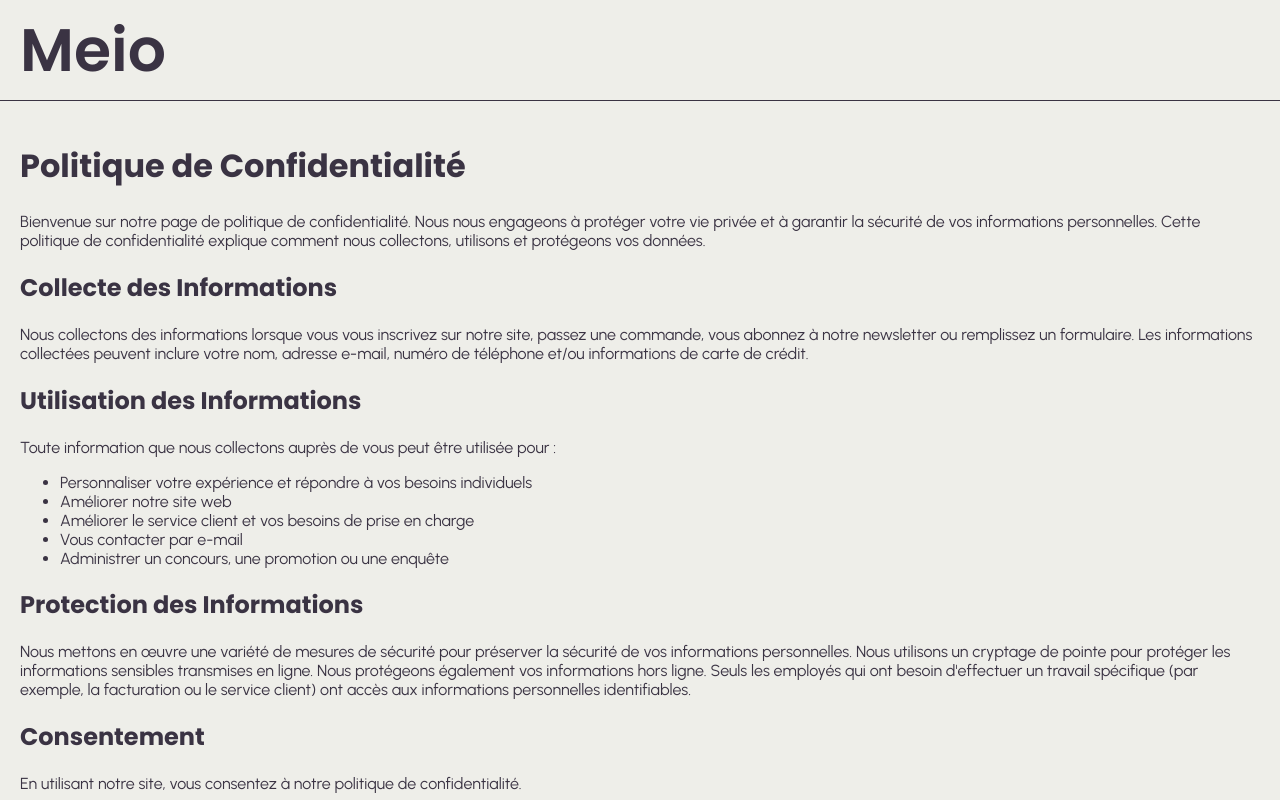
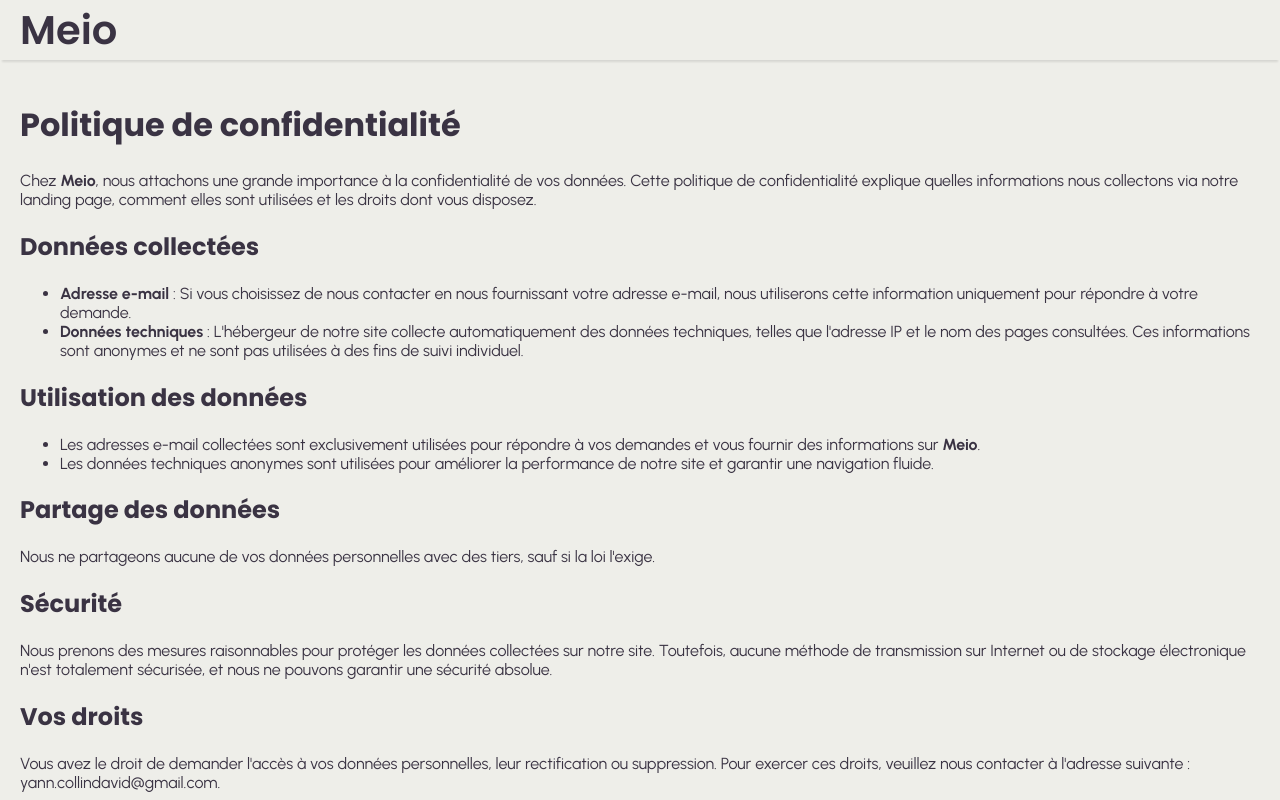
Before and after one commit to yanndav/meio-landing, a Next.js app: page /politique-de-confidentialite in a window 1280 px wide. Shown: the top 800 px of the page. Built offline with nearby package versions, Linux system fonts and the light colour scheme.

Commit message:
Landing page ready : contact modified + improved fonctionalities discovery

```diff
--- a/src/app/politique-de-confidentialite/page.tsx
+++ b/src/app/politique-de-confidentialite/page.tsx
@@ -1,66 +1,81 @@
 import React from "react";
+import Link from "next/link";
 
 const PolitiqueDeConfidentialite: React.FC = () => {
   return (
     <div style={{ padding: "20px" }}>
-      <h1>Politique de Confidentialité</h1>
+      <h1>Politique de confidentialité</h1>
+
       <p>
-        Bienvenue sur notre page de politique de confidentialité. Nous nous
-        engageons à protéger votre vie privée et à garantir la sécurité de vos
-        informations personnelles. Cette politique de confidentialité explique
-        comment nous collectons, utilisons et protégeons vos données.
+        Chez <strong>Meio</strong>, nous attachons une grande importance à la
+        confidentialité de vos données. Cette politique de confidentialité
+        explique quelles informations nous collectons via notre landing page,
+        comment elles sont utilisées et les droits dont vous disposez.
       </p>
-      <h2>Collecte des Informations</h2>
-      <p>
-        Nous collectons des informations lorsque vous vous inscrivez sur notre
-        site, passez une commande, vous abonnez à notre newsletter ou remplissez
-        un formulaire. Les informations collectées peuvent inclure votre nom,
-        adresse e-mail, numéro de téléphone et/ou informations de carte de
-        crédit.
-      </p>
-      <h2>Utilisation des Informations</h2>
-      <p>
-        Toute information que nous collectons auprès de vous peut être utilisée
-        pour :
-      </p>
+
+      <h2>Données collectées</h2>
       <ul>
         <li>
-          Personnaliser votre expérience et répondre à vos besoins individuels
+          <strong>Adresse e-mail</strong> : Si vous choisissez de nous contacter
+          en nous fournissant votre adresse e-mail, nous utiliserons cette
+          information uniquement pour répondre à votre demande.
         </li>
-        <li>Améliorer notre site web</li>
-        <li>Améliorer le service client et vos besoins de prise en charge</li>
-        <li>Vous contacter par e-mail</li>
-        <li>Administrer un concours, une promotion ou une enquête</li>
+        <li>
+          <strong>Données techniques</strong> : L'hébergeur de notre site
+          collecte automatiquement des données techniques, telles que l'adresse
+          IP et le nom des pages consultées. Ces informations sont anonymes et
+          ne sont pas utilisées à des fins de suivi individuel.
+        </li>
       </ul>
-      <h2>Protection des Informations</h2>
+
+      <h2>Utilisation des données</h2>
+      <ul>
+        <li>
+          Les adresses e-mail collectées sont exclusivement utilisées pour
+          répondre à vos demandes et vous fournir des informations sur{" "}
+          <strong>Meio</strong>.
+        </li>
+        <li>
+          Les données techniques anonymes sont utilisées pour améliorer la
+          performance de notre site et garantir une navigation fluide.
+        </li>
+      </ul>
+
+      <h2>Partage des données</h2>
       <p>
-        Nous mettons en œuvre une variété de mesures de sécurité pour préserver
-        la sécurité de vos informations personnelles. Nous utilisons un cryptage
-        de pointe pour protéger les informations sensibles transmises en ligne.
-        Nous protégeons également vos informations hors ligne. Seuls les
-        employés qui ont besoin d'effectuer un travail spécifique (par exemple,
-        la facturation ou le service client) ont accès aux informations
-        personnelles identifiables.
+        Nous ne partageons aucune de vos données personnelles avec des tiers,
+        sauf si la loi l'exige.
       </p>
-      <h2>Consentement</h2>
+
+      <h2>Sécurité</h2>
       <p>
-        En utilisant notre site, vous consentez à notre politique de
-        confidentialité.
+        Nous prenons des mesures raisonnables pour protéger les données
+        collectées sur notre site. Toutefois, aucune méthode de transmission sur
+        Internet ou de stockage électronique n'est totalement sécurisée, et nous
+        ne pouvons garantir une sécurité absolue.
       </p>
-      <h2>Modifications de notre Politique de Confidentialité</h2>
+
+      <h2>Vos droits</h2>
       <p>
-        Si nous décidons de changer notre politique de confidentialité, nous
-        publierons ces changements sur cette page. La politique modifiée
-        s'appliquera uniquement aux informations collectées après la date de la
-        modification.
+        Vous avez le droit de demander l'accès à vos données personnelles, leur
+        rectification ou suppression. Pour exercer ces droits, veuillez nous
+        contacter à l'adresse suivante :{" "}
+        <Link
+          href={
+            "mailto:yann.collindavid@gmail.com?subject=Meio - Exercer mes droits sur mes données personnelles"
+          }
+        >
+          yann.collindavid@gmail.com
+        </Link>
+        .
       </p>
-      <h2>Contactez-nous</h2>
+
+      <h2>Modifications de la politique de confidentialité</h2>
       <p>
-        Si vous avez des questions concernant cette politique de
-        confidentialité, vous pouvez nous contacter en utilisant les
-        informations ci-dessous :
+        Cette politique de confidentialité peut être mise à jour de temps à
+        autre. Nous vous encourageons à consulter cette page régulièrement pour
+        être informé des éventuels changements.
       </p>
-      <p>Email: support@votresite.com</p>
     </div>
   );
 };
--- a/src/components/footer/Footer.module.css
+++ b/src/components/footer/Footer.module.css
@@ -1,5 +1,4 @@
 .footer {
-  border-top: 1px solid var(--foreground);
   height: 90px;
   display: flex;
   justify-content: center;
--- a/src/components/header/Header.module.css
+++ b/src/components/header/Header.module.css
@@ -1,28 +1,20 @@
 .header {
   position: sticky;
   top: 0;
-  height: 100px;
+  /* height: 100px; */
   display: flex;
   justify-content: space-between;
   align-items: center;
   padding: 0 20px;
-  border-bottom: 1px solid var(--foreground);
+  /* border-bottom: 1px solid var(--foreground); */
   background: var(--background);
   z-index: 1000;
+  box-shadow: 0 4px 2px -2px rgba(0, 0, 0, 0.1); /* Simulate a bottom border */
+  transition: box-shadow 0.3s ease; /* Smooth transition for the shadow effect */
 }
 
 .title {
-  font-size: 60px;
+  font-size: 40px;
   font-weight: 600;
   font-family: var(--font-header);
 }
-
-@media screen and (max-width: 768px) {
-  .header {
-    height: 80px;
-  }
-
-  .title {
-    font-size: 40px;
-  }
-}
--- a/src/components/landing/contact/Contact.module.css
+++ b/src/components/landing/contact/Contact.module.css
@@ -7,7 +7,11 @@
   gap: 50px;
   width: 100%;
   padding: 50px 0px;
-  background: linear-gradient(270deg, #a7a3bb, #b9b8c2);
+  background: linear-gradient(
+    180deg,
+    var(--background),
+    var(--light-purple) 50%
+  );
   max-width: 100%;
 }
 
@@ -25,9 +29,9 @@
   align-items: center;
   gap: 50px;
   flex-wrap: wrap;
-  background: var(--yellow);
+  background: var(--light-gray);
   border-radius: 20px;
-  width: 800px;
+  /* width: 500px; */
   max-width: calc(100% - 15%);
   padding: 30px 5%;
 }
@@ -44,5 +48,19 @@
 }
 
 .answer {
-  text-decoration: underline;
+  font-size: 1.5em;
+  font-family: var(--font-header);
+  font-weight: 500;
+  transition: text-decoration 0.3s;
+  border-radius: 20px;
+  padding: 10px 20px;
+  background: var(--light-purple);
+  color: var(--foreground);
+  transition: all 0.3s;
 }
+
+.answer:hover {
+  cursor: pointer;
+  transform: translateY(-2px);
+  filter: brightness(1.1);
+}
```
Also changed, not shown: src/app/mentions-legales/page.tsx (+29 -24 lines), src/components/landing/contact/Contact.tsx (+11 -3 lines), src/components/landing/etiquette/Etiquette.module.css (+7 -1 lines), src/components/landing/fonctionnalites/Fonctionnalites.module.css (+11 -6 lines), src/components/landing/hero/Hero.module.css (+25 -1 lines), src/components/landing/hero/Hero.tsx (+12 -3 lines).
